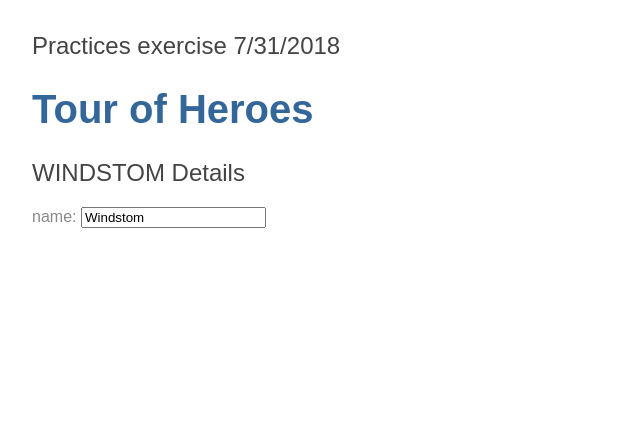
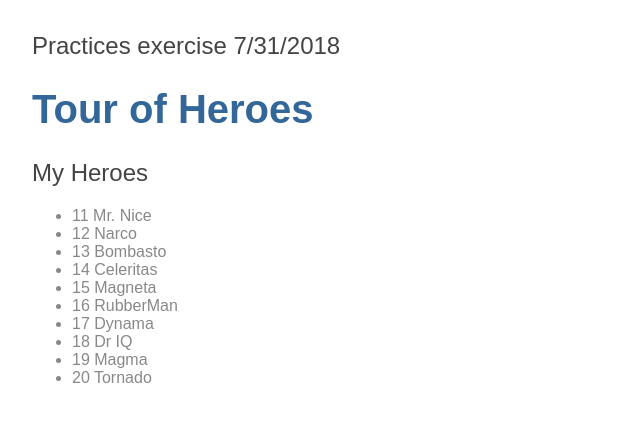
Before and after one commit to FoxGeoff/hero1, an Angular app: page / in a window 1280 px wide. Shown: the top 422 px of the page, without its empty margins (0-640 px from the left). Built offline with nearby package versions, Linux system fonts and the light colour scheme.

Commit message:
Displaying a list of heros

```diff
--- /dev/null
+++ b/src/app/Shared/mock-heroes.ts
@@ -0,0 +1,14 @@
+import { Hero } from './hero';
+
+export const HEROES: Hero[] = [
+  { id: 11, name: 'Mr. Nice' },
+  { id: 12, name: 'Narco' },
+  { id: 13, name: 'Bombasto' },
+  { id: 14, name: 'Celeritas' },
+  { id: 15, name: 'Magneta' },
+  { id: 16, name: 'RubberMan' },
+  { id: 17, name: 'Dynama' },
+  { id: 18, name: 'Dr IQ' },
+  { id: 19, name: 'Magma' },
+  { id: 20, name: 'Tornado' }
+];
--- a/src/app/heroes/heroes.component.html
+++ b/src/app/heroes/heroes.component.html
@@ -1,6 +1,7 @@
-<h2>{{hero.name | uppercase}} Details</h2>
-<div>
-  <label>name:
-    <input [(ngModel)]="hero.name" placeholder="name">
-  </label>
-</div>
+<h2>My Heroes</h2>
+
+<ul class="heroes">
+  <li *ngFor="let hero of heroes">
+    <span class="badge">{{hero.id}}</span> {{hero.name}}
+  </li>
+</ul>
--- a/src/app/heroes/heroes.component.ts
+++ b/src/app/heroes/heroes.component.ts
@@ -1,7 +1,7 @@
 import { Component, OnInit } from '@angular/core';
-import { FormsModel } from '@2angular/forms'
 
 import { Hero } from '../Shared/hero';
+import { HEROES } from '../Shared/mock-heroes';
 
 @Component({
   selector: 'app-heroes',
@@ -10,10 +10,7 @@
 })
 export class HeroesComponent implements OnInit {
 
-  hero: Hero = {
-    id: 1,
-    name:'Windstom'
-  }
+  heroes = HEROES;
 
   constructor() { }
 
```
